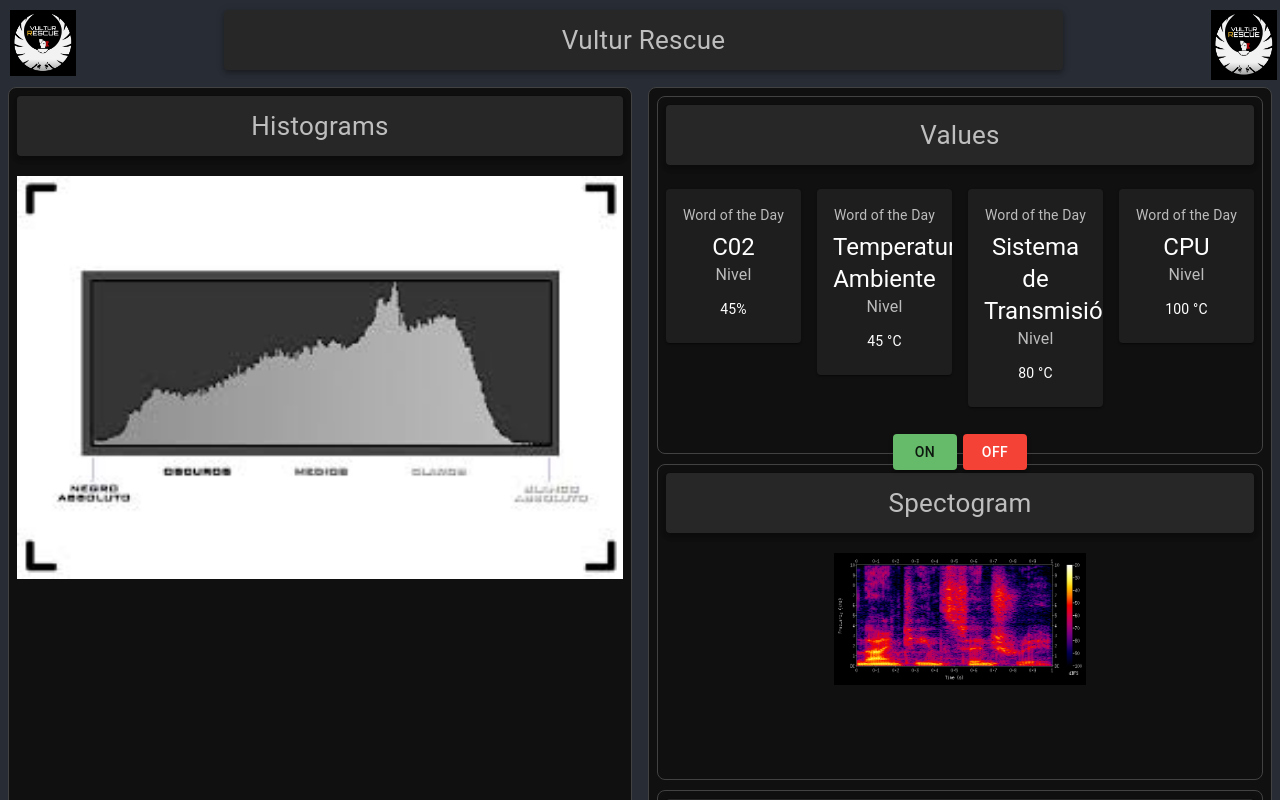
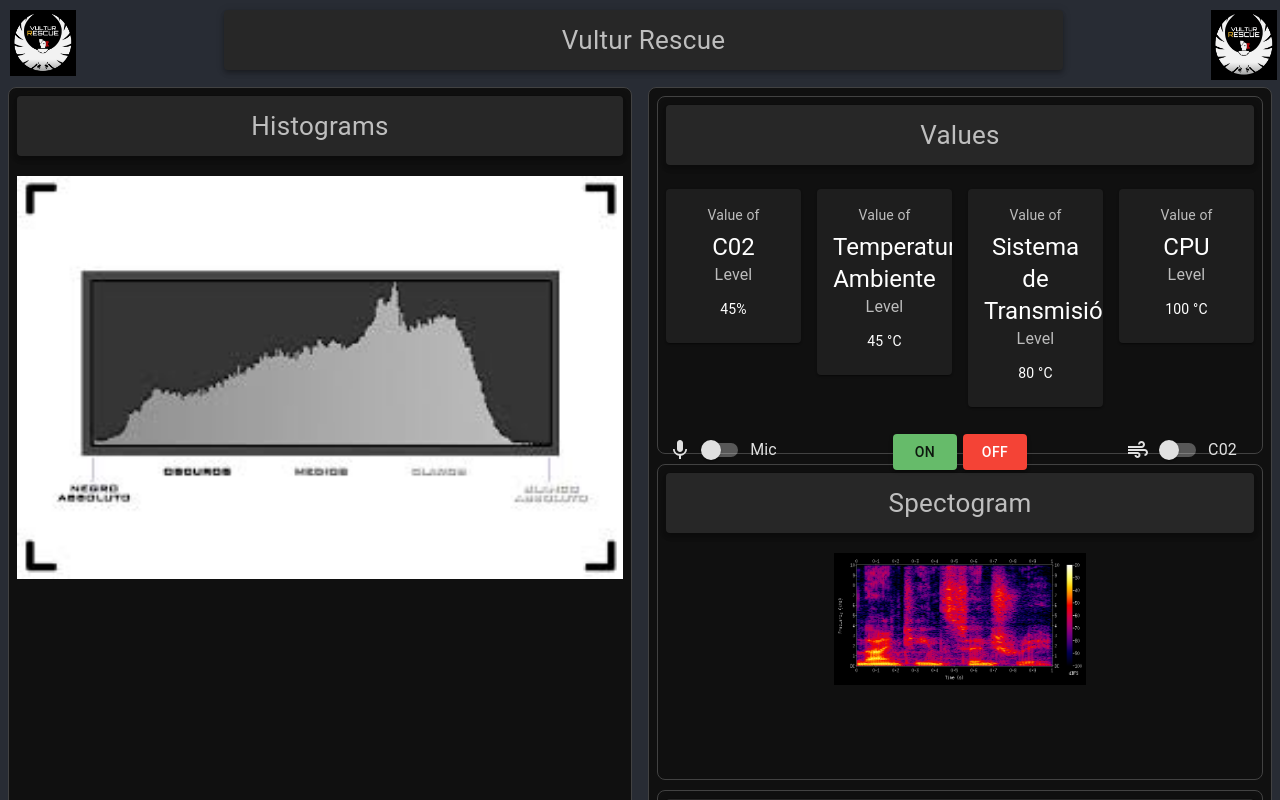
Before and after one commit to VulturRescue/vultur-GUI, a React (Create React App) app: page / in a window 1280 px wide. Shown: the top 800 px of the page. Built offline with nearby package versions, Linux system fonts and the light colour scheme.

Commit message:
add switch of mic and c02

```diff
--- a/package.json
+++ b/package.json
@@ -6,7 +6,7 @@
     "@emotion/react": "^11.8.1",
     "@emotion/styled": "^11.8.1",
     "@material-ui/core": "^4.12.3",
-    "@mui/icons-material": "^5.5.0",
+    "@mui/icons-material": "^5.5.1",
     "@mui/material": "^5.4.4",
     "@testing-library/jest-dom": "^5.16.2",
     "@testing-library/react": "^12.1.3",
--- a/src/components/Values.jsx
+++ b/src/components/Values.jsx
@@ -6,7 +6,11 @@ import Item from '../utils/styles/Item'
 import Card from '@mui/material/Card';
 import CardContent from '@mui/material/CardContent';
 import Typography from '@mui/material/Typography';
-
+import Switch from '@mui/material/Switch';
+import FormGroup from '@mui/material/FormGroup';
+import FormControlLabel from '@mui/material/FormControlLabel';
+import MicIcon from '@mui/icons-material/Mic';
+import AirIcon from '@mui/icons-material/Air';
 
 const Values = () => {
 	const StyledButton = styled(Button)(({ theme }) => ({
@@ -36,7 +40,7 @@ const Values = () => {
 							<CardContent>
 
 								<Typography sx={{ fontSize: 14 }} color="text.secondary" gutterBottom>
-									Word of the Day
+									Value of
 								</Typography>
 
 								<Typography variant="h5" component="div">
@@ -44,7 +48,7 @@ const Values = () => {
 								</Typography>
 
 								<Typography sx={{ mb: 1.5 }} color="text.secondary">
-									Nivel
+									Level
 								</Typography>
 
 								<Typography variant="body2">
@@ -59,7 +63,7 @@ const Values = () => {
 							<CardContent>
 
 								<Typography sx={{ fontSize: 14 }} color="text.secondary" gutterBottom>
-									Word of the Day
+									Value of
 								</Typography>
 
 								<Typography variant="h5" component="div">
@@ -67,7 +71,7 @@ const Values = () => {
 								</Typography>
 
 								<Typography sx={{ mb: 1.5 }} color="text.secondary">
-									Nivel
+									Level
 								</Typography>
 
 								<Typography variant="body2">
@@ -82,7 +86,7 @@ const Values = () => {
 							<CardContent>
 
 								<Typography sx={{ fontSize: 14 }} color="text.secondary" gutterBottom>
-									Word of the Day
+									Value of
 								</Typography>
 
 								<Typography variant="h5" component="div">
@@ -90,7 +94,7 @@ const Values = () => {
 								</Typography>
 
 								<Typography sx={{ mb: 1.5 }} color="text.secondary">
-									Nivel
+									Level
 								</Typography>
 
 								<Typography variant="body2">
@@ -105,7 +109,7 @@ const Values = () => {
 							<CardContent>
 
 								<Typography sx={{ fontSize: 14 }} color="text.secondary" gutterBottom>
-									Word of the Day
+									Value of
 								</Typography>
 
 								<Typography variant="h5" component="div">
@@ -113,7 +117,7 @@ const Values = () => {
 								</Typography>
 
 								<Typography sx={{ mb: 1.5 }} color="text.secondary">
-									Nivel
+									Level
 								</Typography>
 
 								<Typography variant="body2">
@@ -125,9 +129,21 @@ const Values = () => {
 					</Grid>
 				</Grid>
 			</Grid>
-			<Grid item xs={12}>
+			<Grid item xs={3} sx={{ display: 'flex' }} justifyContent="Center">
+				<MicIcon sx={{ paddingTop: '7px', paddingRight: '11px' }}></MicIcon>
+				<FormGroup>
+					<FormControlLabel control={<Switch />} label="Mic"></FormControlLabel>
+				</FormGroup>
+			</Grid>
+			<Grid item xs={6}>
 				<StyledButton variant='contained' color='success'>ON</StyledButton>
 				<StyledButton variant='contained' color='error'>OFF</StyledButton>
+			</Grid>
+			<Grid item xs={3} sx={{ display: 'flex' }} justifyContent="Center">
+				<AirIcon sx={{ paddingTop: '7px', paddingRight: '11px' }}></AirIcon>
+				<FormGroup>
+					<FormControlLabel control={<Switch />} label="C02"></FormControlLabel>
+				</FormGroup>
 			</Grid>
 
 		</Grid>
```
Also changed, not shown: 1 other file (tests, documents, lock files or other folders).
